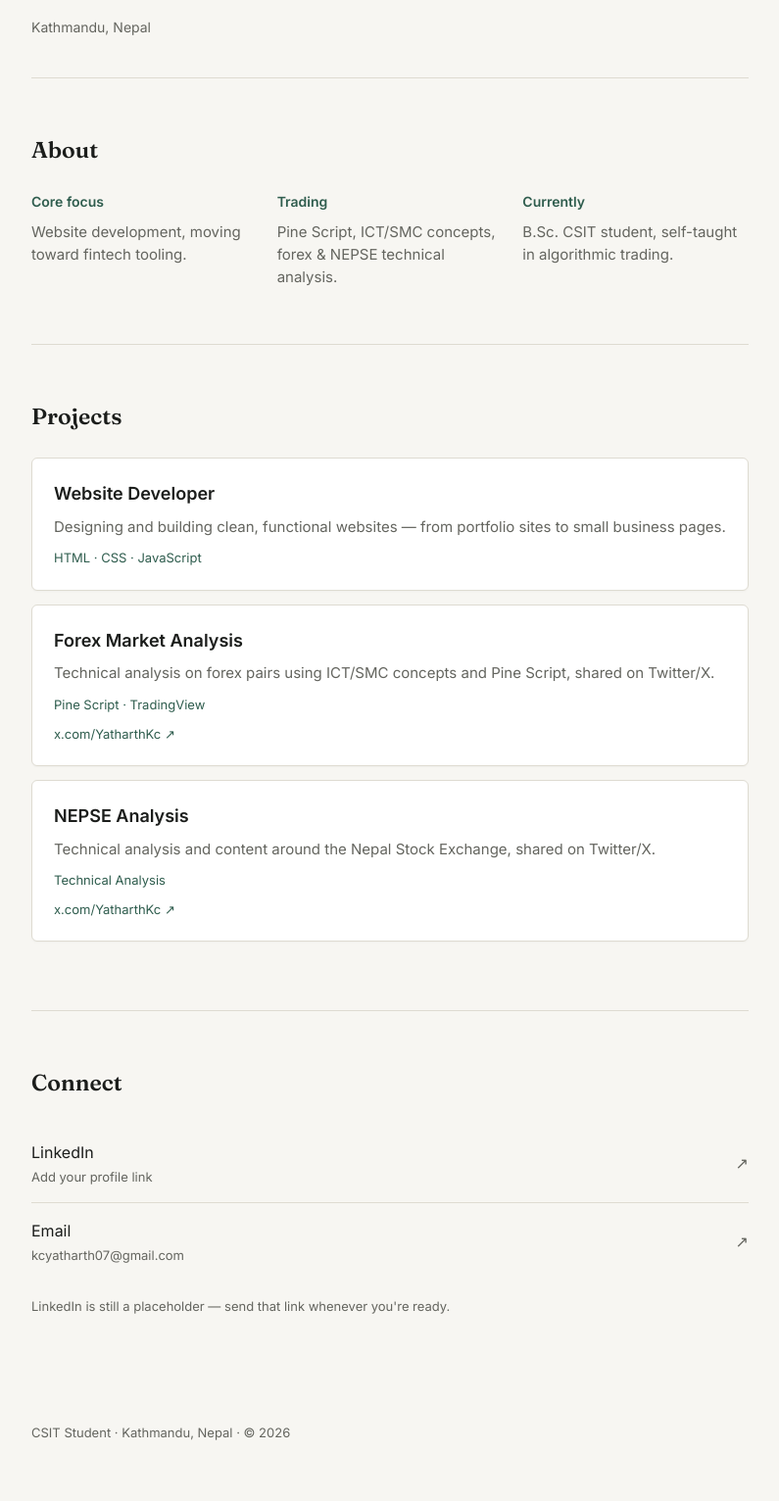
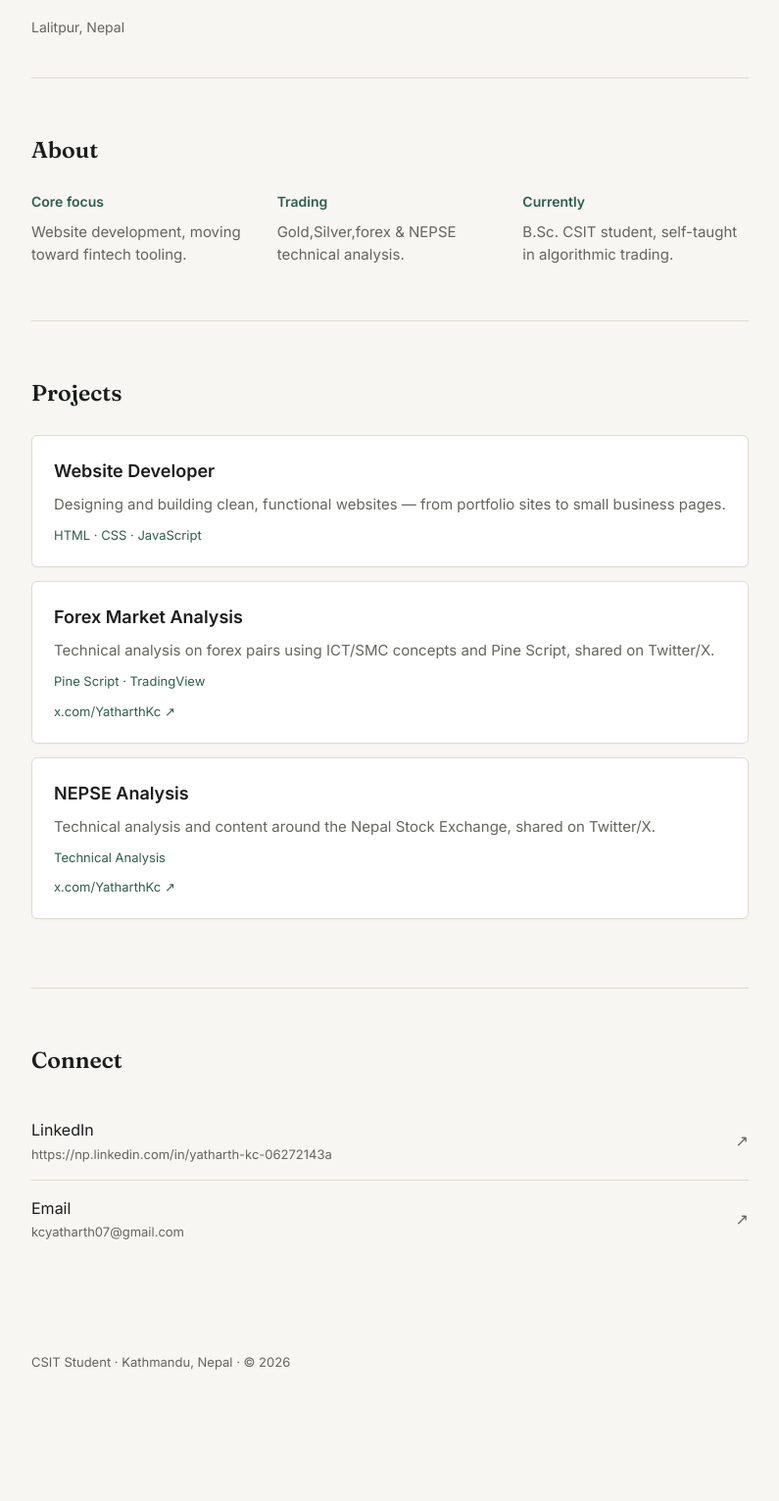
Before and after one commit to Yatharthkc/NEW-POTFOLIO, a plain HTML site: page portfolio (1).html in a window 1280 px wide. Shown: the part 280-1812 px from the top of the page at 98% size, without its empty margins (242-1037 px from the left). After the commit the page ends 1752 px from the top, so only its background shows below. Drawn offline with Linux system fonts and the light colour scheme.

Commit message:
Update portfolio details and links

```diff
--- a/portfolio (1).html
+++ b/portfolio (1).html
@@ -108,13 +108,13 @@
 
 <div class="wrap">
   <header class="hero">
-    <div class="kicker">Website Developer</div>
+    <div class="kicker">Website Developer and a trader </div>
     <h1>Yatharth K.C.<svg class="badge" viewBox="0 0 22 22" fill="none" xmlns="http://www.w3.org/2000/svg"><path d="M11 0.8 13.3 3l3.1-0.6 0.6 3.1 2.8 1.6-1.5 2.9 1.5 2.9-2.8 1.6-0.6 3.1-3.1-0.6L11 21.2 8.7 19l-3.1 0.6-0.6-3.1-2.8-1.6 1.5-2.9-1.5-2.9 2.8-1.6 0.6-3.1L8.7 3 11 0.8Z" fill="#2F6FE4"/><path d="M6.8 11.2l2.7 2.7 5.7-5.9" stroke="#fff" stroke-width="1.6" stroke-linecap="round" stroke-linejoin="round"/></svg></h1>
     <p class="lede">
       Studying Computer Science &amp; IT and building websites, with a self-taught
       foundation in algorithmic trading and market analysis.
     </p>
-    <div class="location">Kathmandu, Nepal</div>
+    <div class="location">Lalitpur, Nepal</div>
   </header>
 
   <section id="about">
@@ -126,7 +126,7 @@
       </div>
       <div class="skill-group">
         <h3>Trading</h3>
-        <p>Pine Script, ICT/SMC concepts, forex &amp; NEPSE technical analysis.</p>
+        <p> Gold,Silver,forex &amp; NEPSE technical analysis.</p>
       </div>
       <div class="skill-group">
         <h3>Currently</h3>
@@ -155,14 +155,13 @@
       <div class="tags"><a href="https://x.com/YatharthKc" target="_blank" rel="noopener">x.com/YatharthKc ↗</a></div>
     </div>
   </section>
-
-  <section id="connect">
+<section id="connect">
     <h2>Connect</h2>
     <div class="connect-list">
-      <a class="connect-row" href="#">
+      <a class="connect-row" href="https://np.linkedin.com/in/yatharth-kc-06272143a" target="_blank" rel="noopener noreferrer">
         <div>
           <div class="label">LinkedIn</div>
-          <div class="sub">Add your profile link</div>
+          <div class="sub">https://np.linkedin.com/in/yatharth-kc-06272143a</div>
         </div>
         <span class="arrow">↗</span>
       </a>
@@ -174,7 +173,6 @@
         <span class="arrow">↗</span>
       </a>
     </div>
-    <p class="placeholder-note">LinkedIn is still a placeholder — send that link whenever you're ready.</p>
   </section>
 
   <footer>
```
